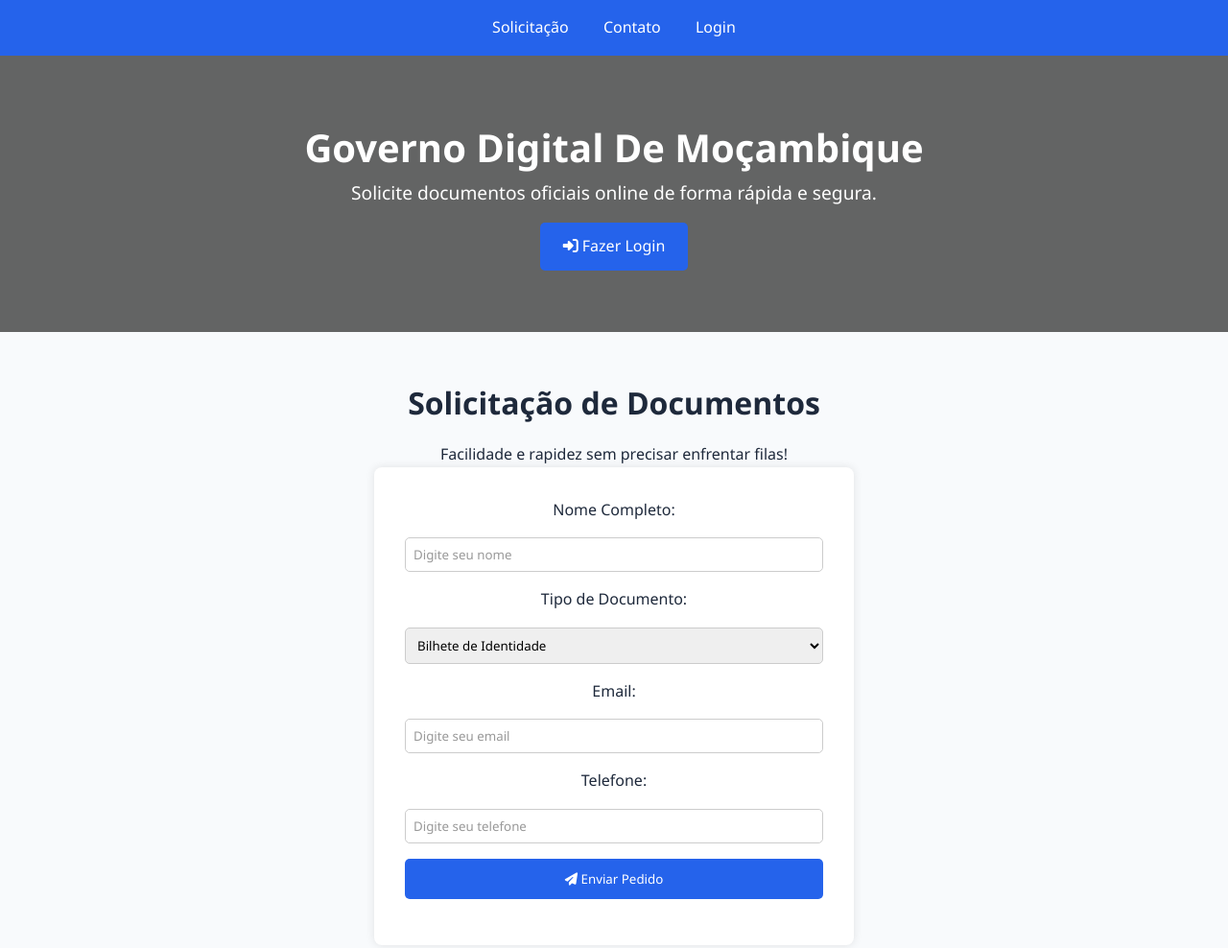
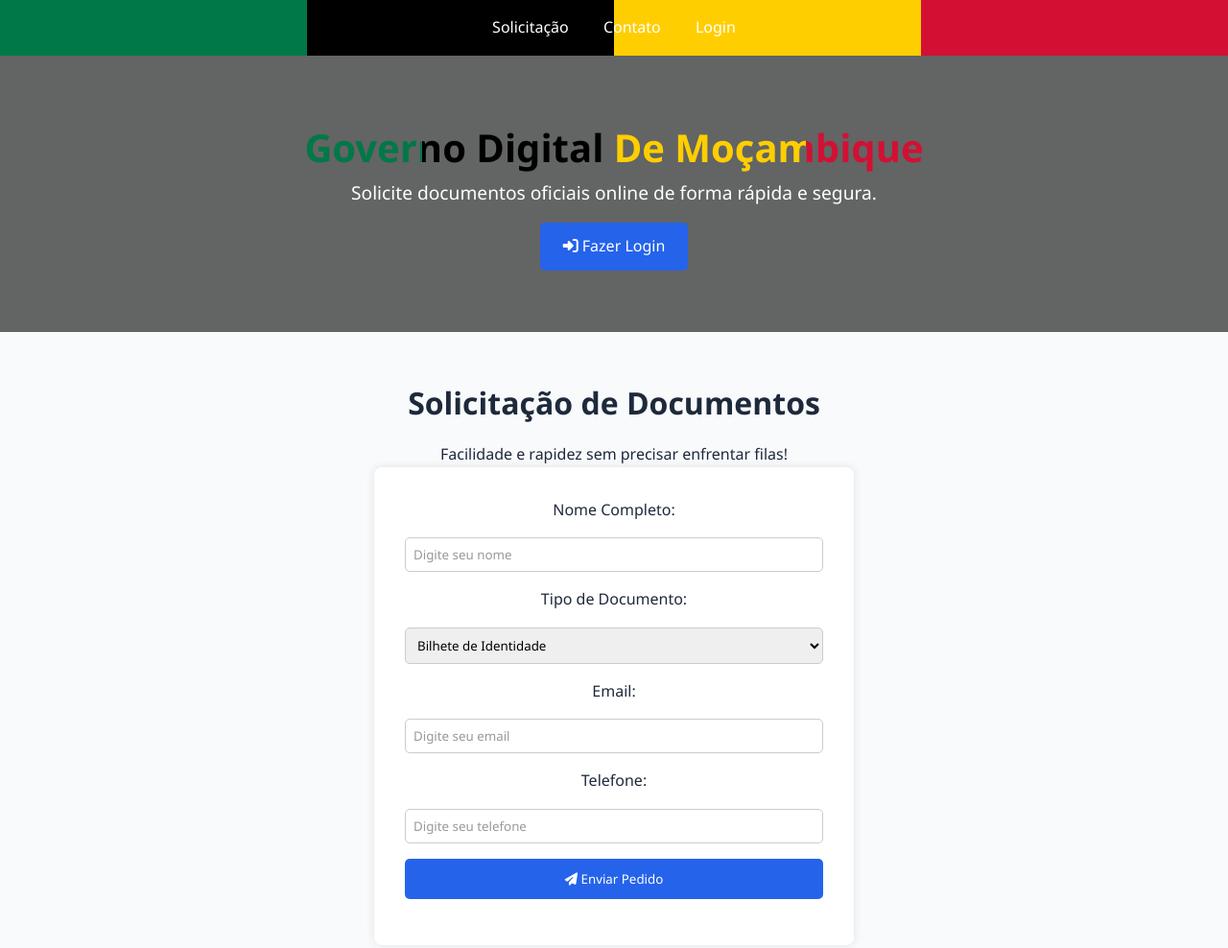
Before and after one commit to Quinito-pedro/prototipo, a plain HTML site: page index.html in a window 1280 px wide. Shown: the top 988 px of the page at 96% size. Drawn offline with Linux system fonts and the light colour scheme.

Commit message:
Update index.html

```diff
--- a/index.html
+++ b/index.html
@@ -29,9 +29,9 @@
             line-height: 1.6;
         }
 
-        /* Navbar */
+        /* Navbar com fundo das cores da bandeira de Moçambique */
         nav {
-            background: var(--primary);
+            background: linear-gradient(90deg, #007847 25%, #000 25%, #000 50%, #ffce00 50%, #ffce00 75%, #d21034 75%);
             padding: 1rem;
             text-align: center;
         }
@@ -48,7 +48,7 @@
             text-decoration: underline;
         }
 
-        /* Header */
+        /* Header com fundo das cores da bandeira no título */
         header {
             background: url('imagemfundo.jpg') no-repeat center center/cover;
             color: white;
@@ -75,7 +75,11 @@
         }
 
         .hero h1 {
+            background: linear-gradient(90deg, #007847 25%, #000 25%, #000 50%, #ffce00 50%, #ffce00 75%, #d21034 75%);
+            -webkit-background-clip: text;
+            -webkit-text-fill-color: transparent;
             font-size: 2.5rem;
+            font-weight: bold;
         }
 
         .hero p {
```
